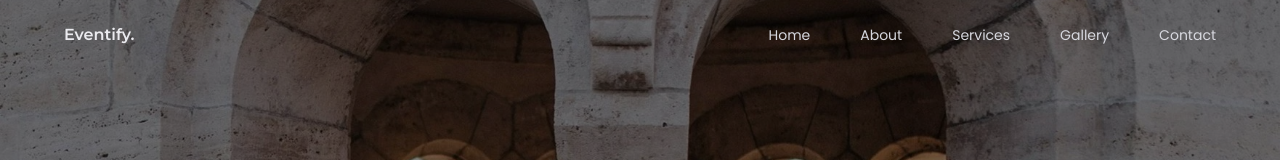
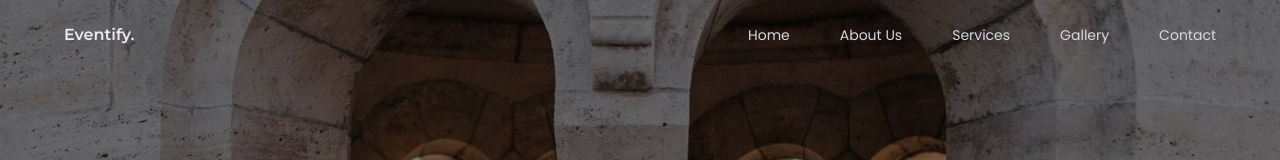
Before and after one commit to ejwebdev/eventify, a React (Vite) app: page / in a window 1280 px wide. Shown: the top 160 px of the page. Built offline with nearby package versions, Linux system fonts and the light colour scheme.

Commit message:
Tailwind and React

```diff
--- a/src/about-page/About.jsx
+++ b/src/about-page/About.jsx
@@ -16,7 +16,7 @@ const aboutRight = [
 
 function About() {
     return (
-        <section className="about" id="about">
+        <section className="about" id="aboutus">
             <div className="about-cntnr">
                 <img
                     src={aboutImg}
--- a/src/header-page/Header.jsx
+++ b/src/header-page/Header.jsx
@@ -59,8 +59,8 @@ function Header() {
                         </a>
                     </li>
                     <li>
-                        <a href="#about" onClick={(e) => links("about", e)}>
-                            About
+                        <a href="#aboutus" onClick={(e) => links("aboutus", e)}>
+                            About Us
                         </a>
                     </li>
                     <li>
```
